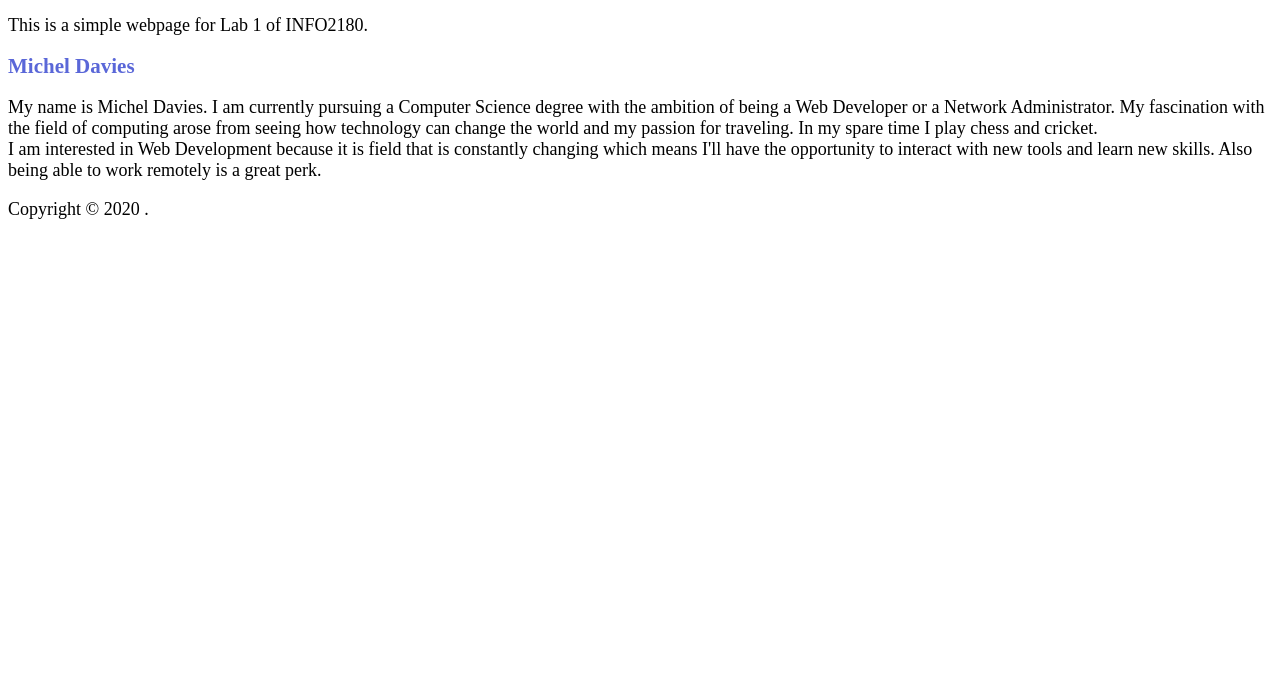
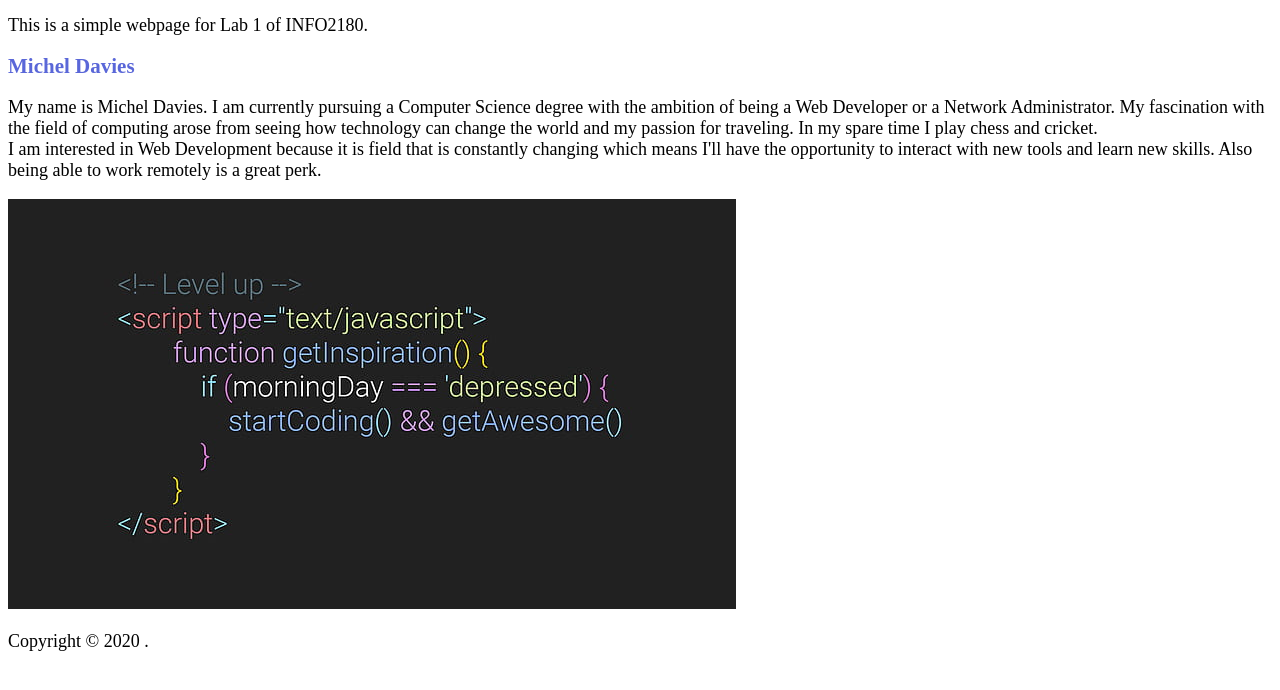
Before and after one commit to Michel0288/info2180-lab1, a plain HTML site: page index.html in a window 1280 px wide. Shown: the part 46-736 px from the top of the page. Drawn offline with Linux system fonts and the light colour scheme.

Commit message:
Added link tag for the image

```diff
--- a/index.html
+++ b/index.html
@@ -15,6 +15,7 @@
  <main>
     <h2>Michel Davies</h2>
     <p>My name is Michel Davies. I am currently pursuing a Computer Science degree with the ambition of being a Web Developer or a Network Administrator. My fascination with the field of computing arose from seeing how technology can change the world and my passion for traveling. In my spare time I play chess and cricket.<br>I am interested in Web Development because it is field that is constantly changing which means I'll have the opportunity to interact with new tools and learn new skills. Also being able to work remotely is a great perk. </p>
+    <img src="../info2180-lab1/image.jpg" alt="Coding Image">
 </main>
  <footer>
  <p>Copyright &copy; 2020 <Your Name>.</p>
```
